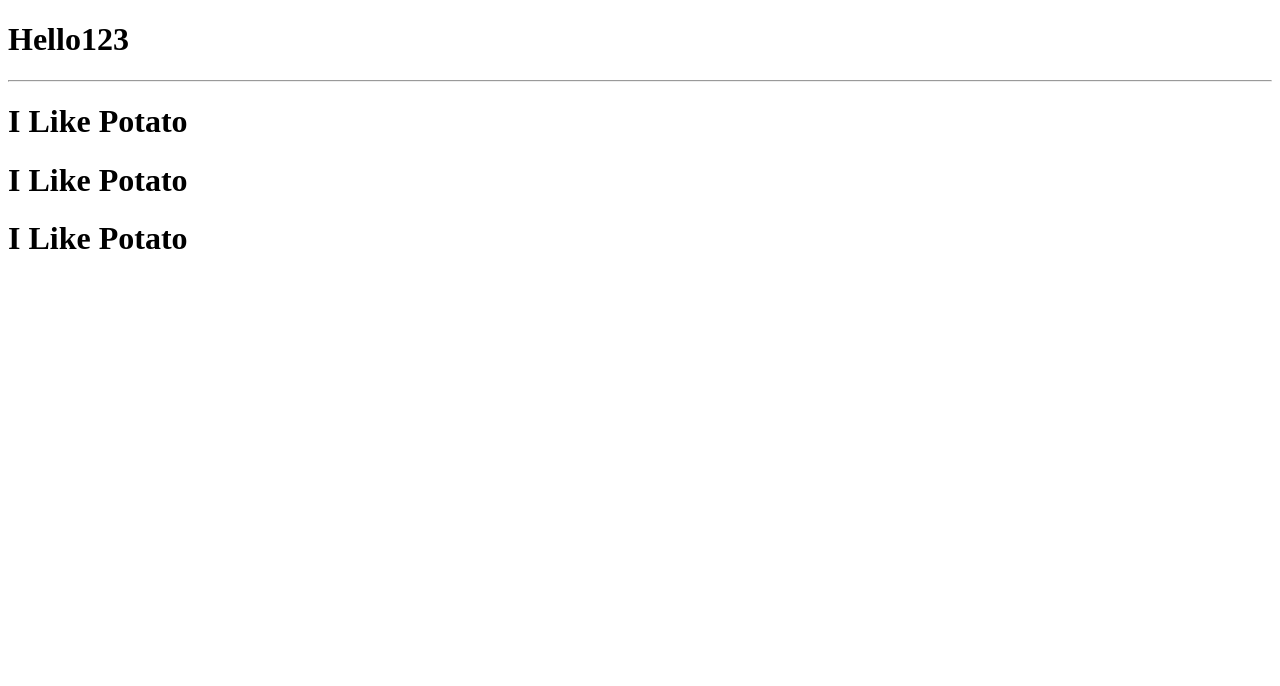
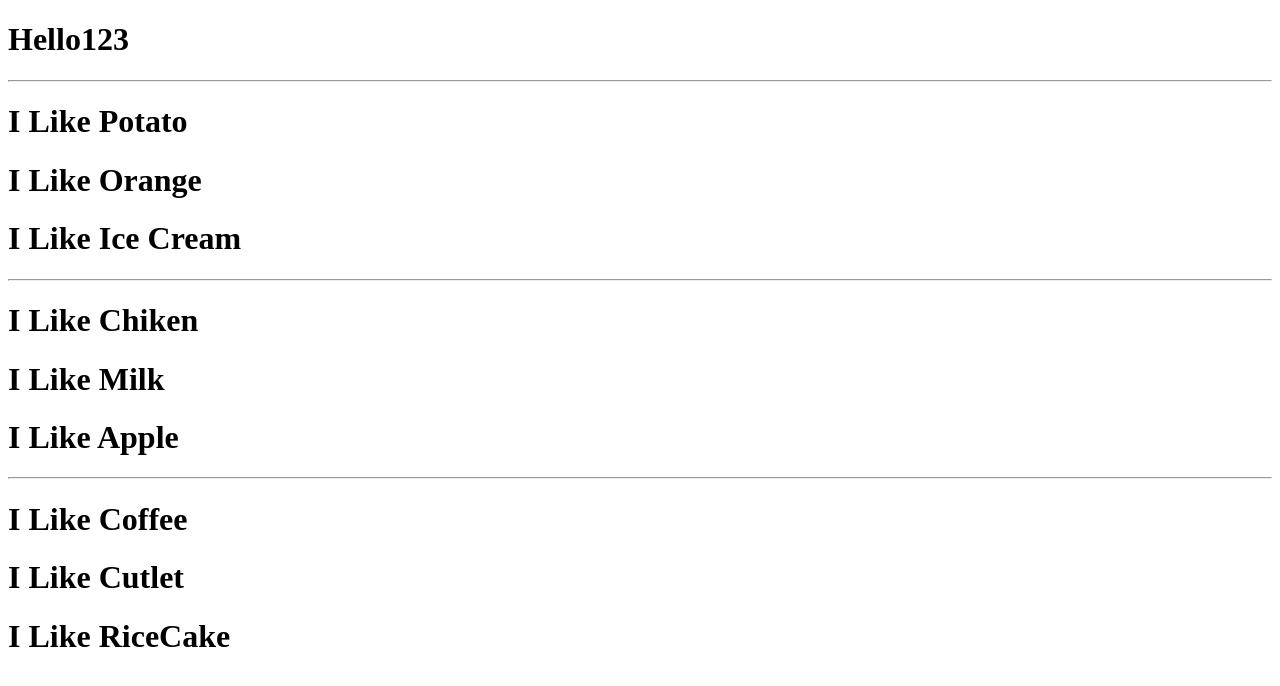
Before and after one commit to SeoMoonk/react_clone_coding, a React (Create React App) app: page / in a window 1280 px wide. Shown: the top 686 px of the page. Built offline with nearby package versions, Linux system fonts and the light colour scheme.

Commit message:
Food Props 3Versions

```diff
--- a/src/App.js
+++ b/src/App.js
@@ -1,21 +1,63 @@
 import React from 'react';
 
-function Potato () {
-    return(
-        <div>
-            <h1>I Like Potato</h1>
-        </div>
-    );
+//V1
+function Food({fav}) {
+  return (
+    <div>
+      <h1>I Like {fav}</h1>
+    </div>
+  );
 }
+
+//V2 (Props)
+function Food2(props) { //props => properties
+  return (
+    <div>
+      <h1>I Like {props.fav}</h1>
+    </div>
+  );
+}
+
+//V3
+function Food3({name}){
+  return (
+    <div>
+      <h1>I Like {name}</h1>
+    </div>
+  );
+}
+
+const foodILike = [
+  {
+    name: 'Coffee',
+    image: ''
+  },
+  {
+    name: 'Cutlet',
+    image: ''
+  },
+  {
+    name: 'RiceCake',
+    image: ''
+  }
+]
 
 function App() {
   return (
     <div>
       <h1>Hello123</h1>
-      <hr/>
-      <Potato />
-      <Potato />
-      <Potato />
+      <hr />
+      <Food fav="Potato" />
+      <Food fav="Orange" />
+      <Food fav="Ice Cream" />
+      <hr />
+      <Food2 fav="Chiken" />
+      <Food2 fav="Milk" />
+      <Food2 fav="Apple" />
+      <hr />
+      {foodILike.map((dish) => {
+        return <Food3 name={dish.name} />
+      })}
     </div>
   );
 }
```
